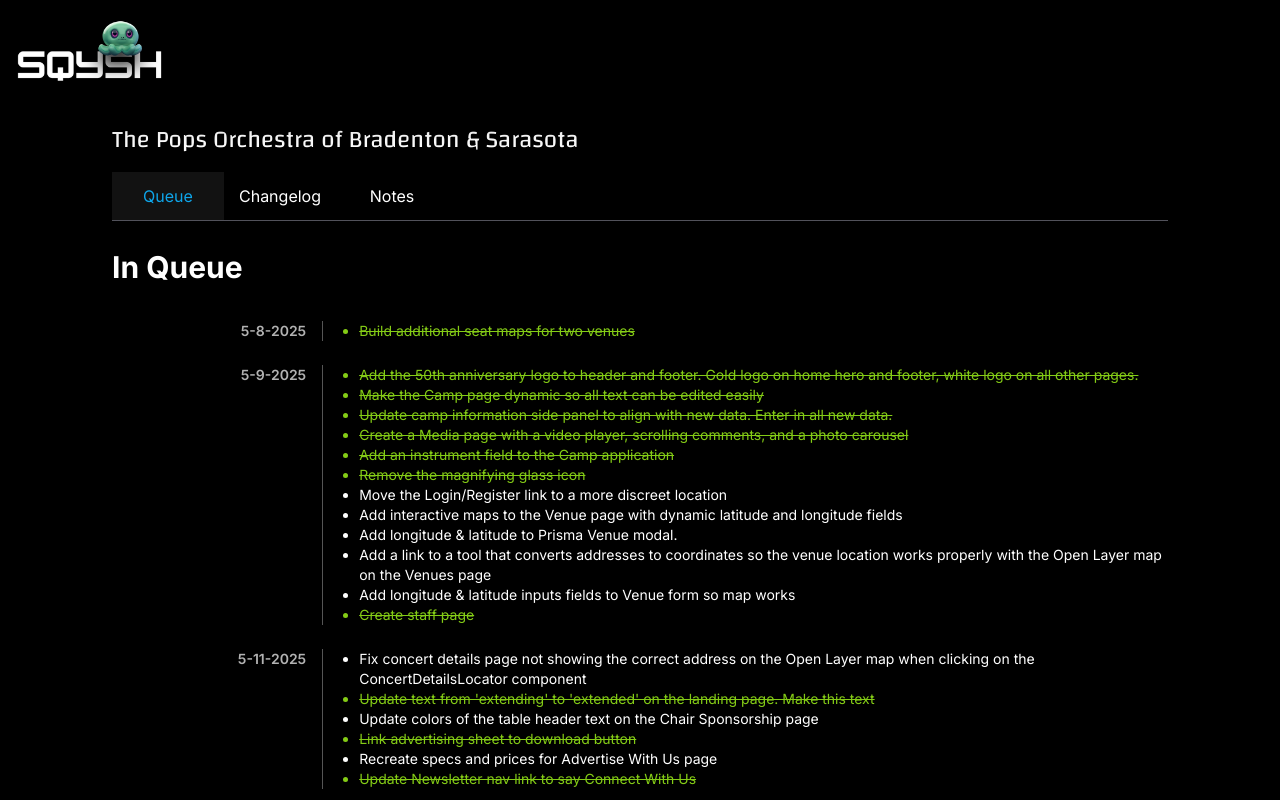
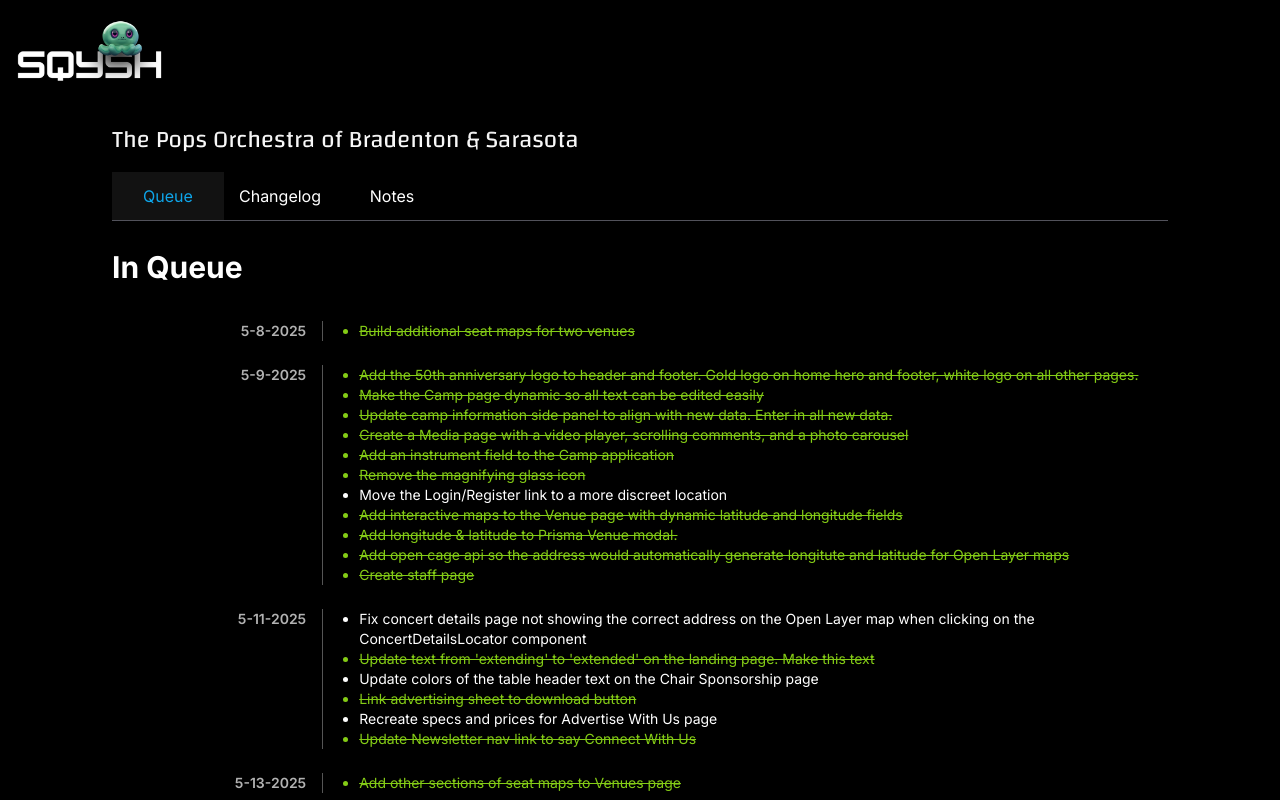
Before and after one commit to rowgregory/sqysh, a Next.js app: page /clients/pops/queue in a window 1280 px wide. Shown: the top 800 px of the page. Built offline with nearby package versions, Linux system fonts and the light colour scheme; a web font is replaced by a local one.

Commit message:
chore(pops):Update changelog and queue for the pops

```diff
--- a/app/clients/pops/changelog/page.tsx
+++ b/app/clients/pops/changelog/page.tsx
@@ -20,6 +20,10 @@ const changelogData = [
   {
     date: "5-14-2025",
     message: `Add the instrument attribute to the CampApplication model. Migrate the Prisma schema to Raleway and regenerate the schema. Add validation for the instrument field and include it in Step 4 of the application form. Test and validate that the form receives the new attribute, with 30 minutes of testing. Remove the success state from fetching and deleting camp applications. Split staff members into a separate page and move PublicTeamMemberCard into its own file for modularity. Add optional chaining to the concerts map function to handle empty arrays. Increase the negative margin on HomeHero so the image fits perfectly within the screen. Add missing camp values to AdminCampApplicationViewDrawer. Update the getNavigationLinks function to include new paths for board members and staff, and add these paths to the showFooter and showHeader functions. Add missing venue seat maps to the Venue page`,
+  },
+  {
+    date: "5-20-2025",
+    message: `The OpenCage Data API is integrated into the venue creation and update process, automatically converting venue addresses into accurate geographic coordinates. The venue creation/update flow is updated to fetch and store latitude and longitude for each new venue, improving location accuracy. Error handling is added to the geocoding process to ensure data integrity. Additionally, a media page is built featuring a PhotoCarousel, a VideoMedia player, and a TestimonialCarousel to showcase multimedia content and enhance user engagement`,
   },
 ];
 
--- a/app/clients/pops/queue/page.tsx
+++ b/app/clients/pops/queue/page.tsx
@@ -37,19 +37,15 @@ const queueData = [
       },
       {
         text: "Add interactive maps to the Venue page with dynamic latitude and longitude fields",
-        isCompleted: false,
+        isCompleted: true,
       },
       {
         text: "Add longitude & latitude to Prisma Venue modal.",
-        isCompleted: false,
+        isCompleted: true,
       },
       {
-        text: "Add a link to a tool that converts addresses to coordinates so the venue location works properly with the Open Layer map on the Venues page",
-        isCompleted: false,
-      },
-      {
-        text: "Add longitude & latitude inputs fields to Venue form so map works",
-        isCompleted: false,
+        text: "Add open cage api so the address would automatically generate longitute and latitude for Open Layer maps",
+        isCompleted: true,
       },
       {
         text: "Create staff page",
```
